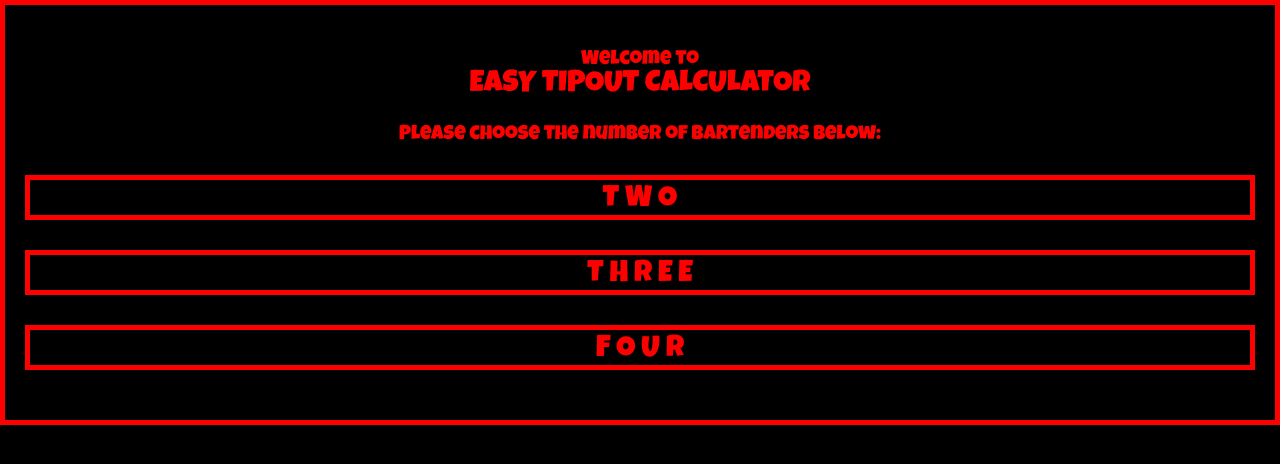
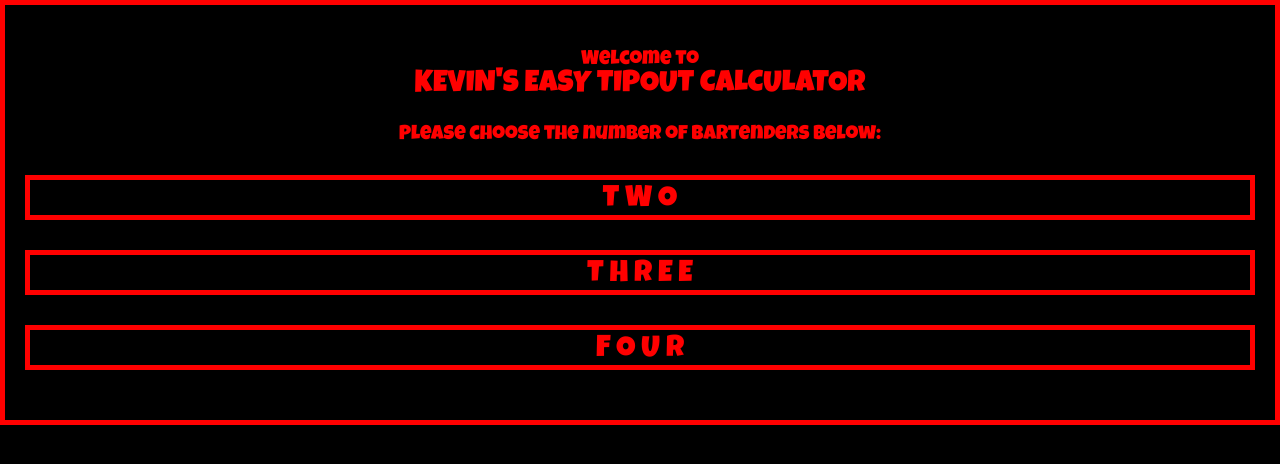
Before and after one commit to kjh311/bartender, a plain HTML site: page index.html in a window 1280 px wide. Drawn offline with Linux system fonts and the light colour scheme; a web font is replaced by a local one.

Commit message:
kevins tip out calc

```diff
--- a/index.html
+++ b/index.html
@@ -64,7 +64,7 @@ p{
 <body>
 
 <div id="first">
-<p id="welcome"> Welcome to<br> <span>EASY TIPOUT CALCULATOR</span></p>
+<p id="welcome"> Welcome to<br> <span>KEVIN'S EASY TIPOUT CALCULATOR</span></p>
 
 <p id="choose">Please choose the number of bartenders below:</p>
 </div>
```
